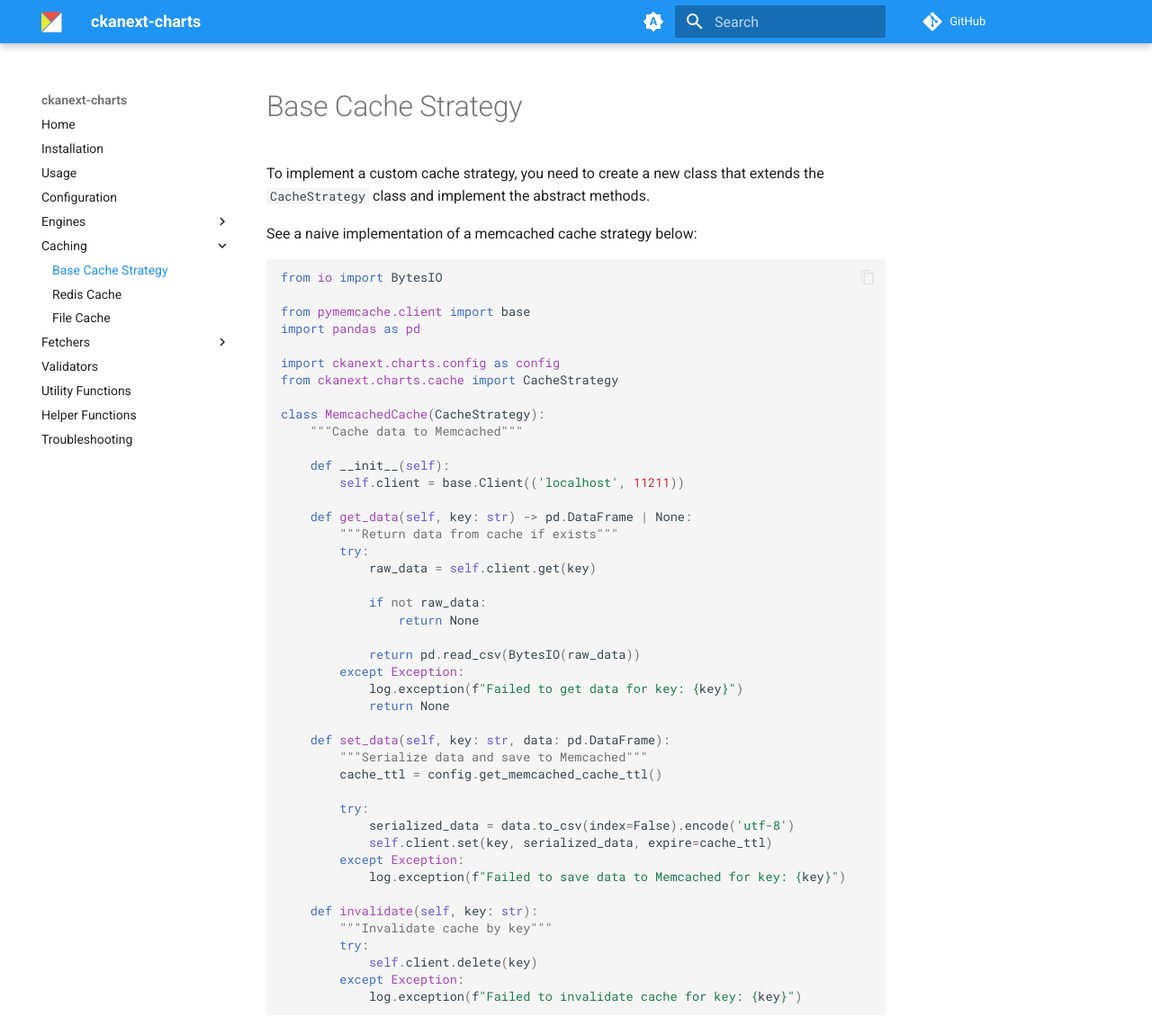
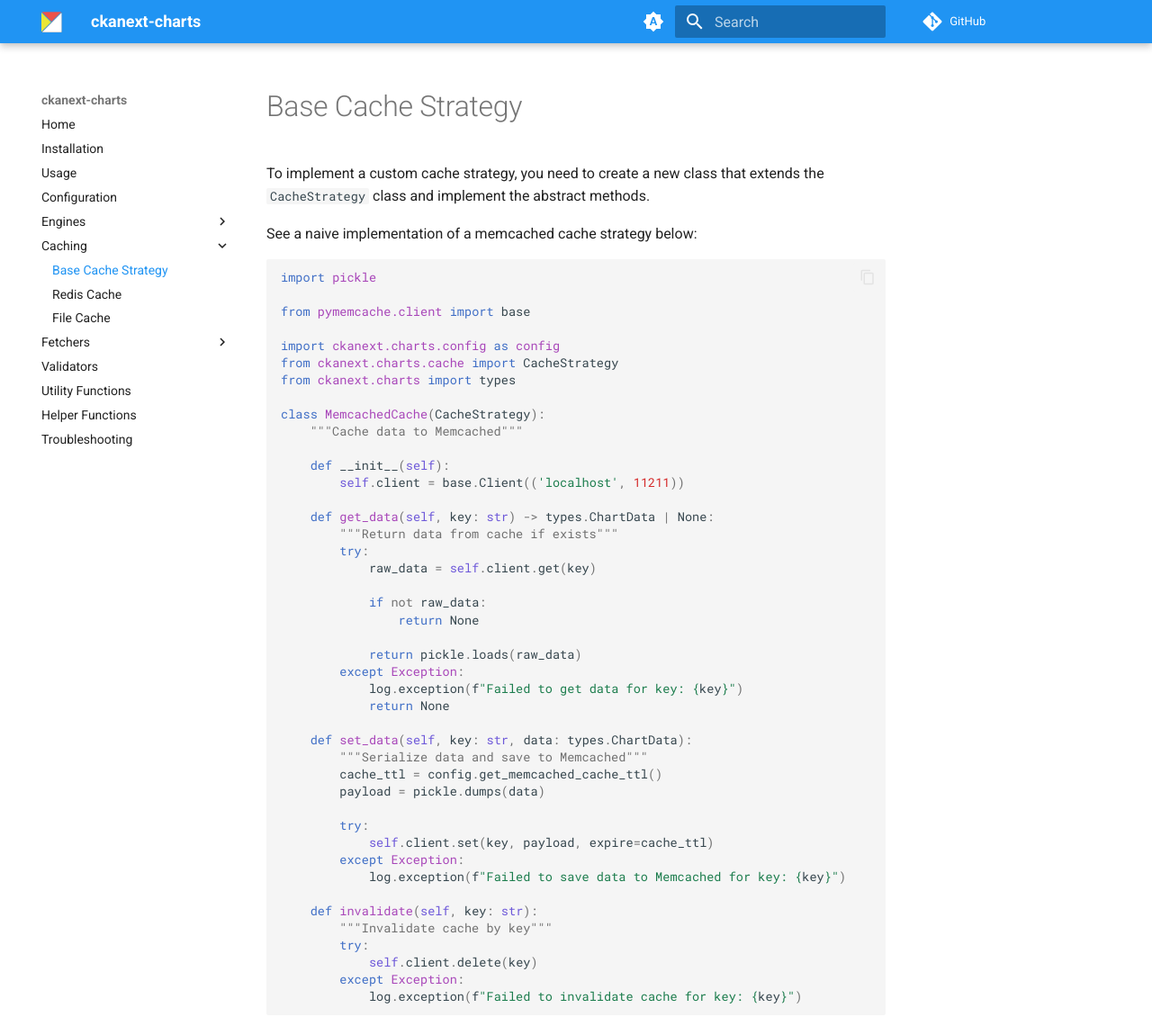
Before and after one commit to DataShades/ckanext-charts, an MkDocs documentation site: the page built from docs/caching/base.md, in a window 1280 px wide and 1400 px high, cut to the strip 0-1140 px from the top of the window. Shown: the whole strip at 90% size. Built offline with MkDocs 1.6.1 and Material for MkDocs 9.7.7, drawn with Linux system fonts in a browser that asks for light colours; comment, search, counter and statistics services are not loaded.

Commit message:
IADBXCIZI-230-new/Update caching/base.md documentation

````diff
--- a/docs/caching/base.md
+++ b/docs/caching/base.md
@@ -4,13 +4,13 @@ To implement a custom cache strategy, you need to create a new class that extend
 
 See a naive implementation of a memcached cache strategy below:
 ```python
-from io import BytesIO
+import pickle
 
 from pymemcache.client import base
-import pandas as pd
 
 import ckanext.charts.config as config
 from ckanext.charts.cache import CacheStrategy
+from ckanext.charts import types
 
 class MemcachedCache(CacheStrategy):
     """Cache data to Memcached"""
@@ -18,7 +18,7 @@ class MemcachedCache(CacheStrategy):
     def __init__(self):
         self.client = base.Client(('localhost', 11211))
 
-    def get_data(self, key: str) -> pd.DataFrame | None:
+    def get_data(self, key: str) -> types.ChartData | None:
         """Return data from cache if exists"""
         try:
             raw_data = self.client.get(key)
@@ -26,18 +26,18 @@ class MemcachedCache(CacheStrategy):
             if not raw_data:
                 return None
 
-            return pd.read_csv(BytesIO(raw_data))
+            return pickle.loads(raw_data)
         except Exception:
             log.exception(f"Failed to get data for key: {key}")
             return None
 
-    def set_data(self, key: str, data: pd.DataFrame):
+    def set_data(self, key: str, data: types.ChartData):
         """Serialize data and save to Memcached"""
         cache_ttl = config.get_memcached_cache_ttl()
+        payload = pickle.dumps(data)
 
         try:
-            serialized_data = data.to_csv(index=False).encode('utf-8')
-            self.client.set(key, serialized_data, expire=cache_ttl)
+            self.client.set(key, payload, expire=cache_ttl)
         except Exception:
             log.exception(f"Failed to save data to Memcached for key: {key}")
 
````
